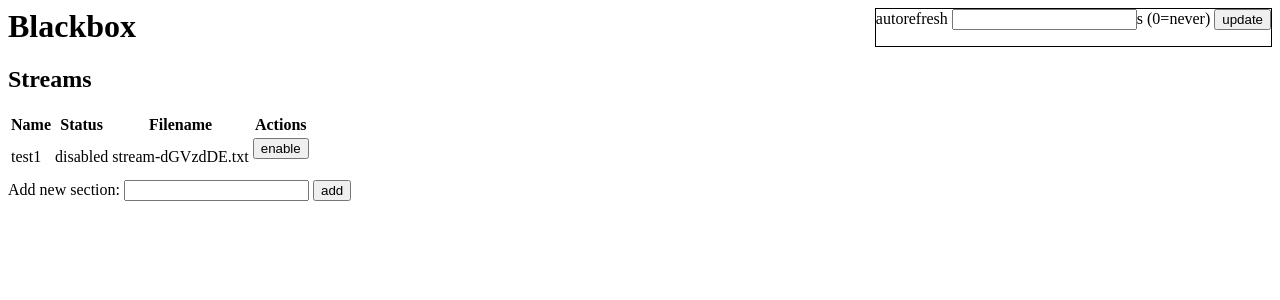
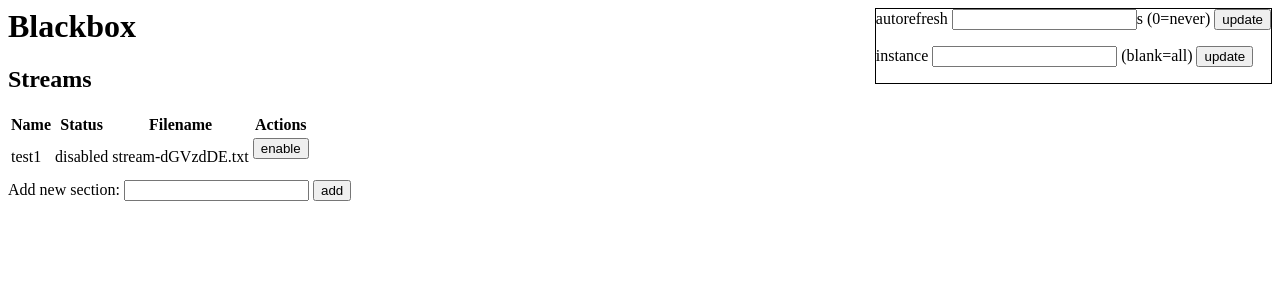
Before and after one commit to Ensembl/ensembl-2020-server, a Flask app: page /blackbox in a window 1280 px wide. Shown: the top 300 px of the page. Run offline with Flask 2, Linux system fonts and the light colour scheme; some libraries are stand-ins or nearby versions.

Commit message:
Instnace based filterin; client-side table data.

```diff
--- a/src/services/blackbox/src/server.py
+++ b/src/services/blackbox/src/server.py
@@ -3,7 +3,7 @@
 from dotenv import load_dotenv
 from flask import Flask, jsonify, request, send_from_directory, render_template, redirect, Response
 from flask_cors import CORS
-import sys, os, os.path, yaml, logging, logging.config, errno, urllib, datetime, time, collections,json
+import sys, os, os.path, yaml, logging, logging.config, errno, urllib, datetime, time, collections,json, re
 from base64 import b64encode
 
 script_dir = os.path.dirname(os.path.realpath(__file__))
@@ -12,7 +12,6 @@ script_dir = os.path.dirname(os.path.realpath(__file__))
 TODO
 
 OpenAPI
-instances
 stacks
 raw -> dataset
 ORM
@@ -25,9 +24,9 @@ CSS
 
 EXAMPLE_DATA = """
 [
-            {"instance":"test1","stack":["a","b"],"text":"Hello, world!","time":2.0},
+            {"stream":"test1","stack":["a","b"],"text":"Hello, world!","time":2.0,"instance": "abc"},
             {
-                "data":[2.0],"dataset":"raw","instance":"test1","ago":[0.0],
+                "data":[2.0],"dataset":"raw","stream":"test1","ago":[0.0],"instance": "def",
                 "count": 1, "total": 2.0, "mean": 2.0, "high": 2.0, "top": 2.0,
                 "text":"raw elapsed: num=1 total=2.00units avg=2.00units 95%ile=2.00units top=2.00units","time":2.0
             }
@@ -72,6 +71,16 @@ def rawdata_path(stream,raw):
     stream = b64encode(stream.encode("utf8"),b"-_").decode("utf8").rstrip("=")
     raw = b64encode(raw.encode("utf8"),b"-_").decode("utf8").rstrip("=")
     return os.path.join(blackbox_dir,"rawdata-{0}-{1}.txt".format(stream,raw))
+
+def page_path():
+    instance = request.args.get("instance") or request.form.get("instance") or ""
+    print("B",instance)
+    path = "/blackbox"
+    if instance:
+        path += "?"+ urllib.parse.urlencode({
+            "instance": instance
+        })
+    return path
 
 def xxx_make_fake_config():
     config = Config()
@@ -124,7 +133,8 @@ class Config:
         raws = {}
         for stream in self.streams_seen:
             tail = "/blackbox/tail?"+ urllib.parse.urlencode({
-                "stream": stream
+                "stream": stream,
+                "instance": request.args.get("instance") or ""
             })
             streams[stream] = {
                 "active": stream in self.streams_enabled,
@@ -134,11 +144,13 @@ class Config:
         for (stream,raw) in self.raw_seen:
             summary_url = "/blackbox/dataset?"+ urllib.parse.urlencode({
                 "stream": stream,
-                "dataset": raw
+                "dataset": raw,
+                "instance": request.args.get("instance") or ""
             })
             rawdata_url = "/blackbox/rawdata?"+ urllib.parse.urlencode({
                 "stream": stream,
-                "dataset": raw
+                "dataset": raw,
+                "instance": request.args.get("instance") or ""
             })
             raws[(stream,raw)] = {
                 "enabled": (stream,raw) in self.raw_enabled,
@@ -163,15 +175,15 @@ class Model:
             self.process_line(line)
 
     def write_line(self,line):
-        with open(stream_path(line["instance"]),"a") as f:
-            f.write("[{0}] {1}\n".format(fmtime(line['time']),line["text"]))
+        with open(stream_path(line["stream"]),"a") as f:
+            f.write("[{0}] ({1}) {2}\n".format(fmtime(line['time']),line['instance'],line["text"]))
 
     def write_dataset(self,line):
-        filename = dataset_path(line["instance"],line["dataset"])
-        columns = ["time","count","total","mean","high","top"]
+        filename = dataset_path(line["stream"],line["dataset"])
+        columns = ["time","instance","count","total","mean","high","top"]
         data = ""
         if (not os.path.exists(filename)) or os.path.getsize(filename) == 0:
-            with open(dataset_path(line["instance"],line["dataset"]),"w") as f:
+            with open(dataset_path(line["stream"],line["dataset"]),"w") as f:
                 names = { k: k for k in columns }
                 names["high"] = "95%ile"
                 data += "\t".join([ names[x] for x in columns ]) + "\n"
@@ -180,41 +192,21 @@ class Model:
             f.write(data)
 
     def write_data(self,line):
-        with open(rawdata_path(line["instance"],line["dataset"]),"a") as f:
+        with open(rawdata_path(line["stream"],line["dataset"]),"a") as f:
             for (ago,point) in zip(line["ago"],line["data"]):
-                f.write("{0}\t{1}\n".format(line["time"]-ago,point))
+                f.write("{0}\t{1}\t{2}\n".format(line["time"]-ago,line["instance"],point))
 
     def process_line(self,line):
-        self.config.seen(line["instance"])
+        self.config.seen(line["stream"])
         self.write_line(line)
         if "dataset" in line:
-            self.config.seen_raw(line["instance"],line["dataset"])
+            self.config.seen_raw(line["stream"],line["dataset"])
             self.write_dataset(line)
             if "data" in line:
                 self.write_data(line)
         print(line)
 
-    def get_jinja(self):
-        datasets = {}
-        for (stream,raw) in self.config.raw_seen:
-            try:
-                with open(dataset_path(stream,raw)) as f:
-                    lines = f.readlines()
-                    print(lines)
-                    headings = lines.pop(0).split("\t")
-                    if len(lines) > 0:
-                        out = {}
-                        data = lines[-1].split("\t")
-                        for (heading,data) in zip(headings,data):
-                            out[heading] = data
-                        print(out)
-                        datasets[(stream,raw)] = out
-            except OSError as e:
-                if e.errno == errno.ENOENT:
-                    pass
-        return {
-            "datasets": datasets
-        }
+instance_re = re.compile(r'\[.*?\] \((.*?)\)')
 
 def create_app(testing=False):
     model = Model()
@@ -224,7 +216,8 @@ def create_app(testing=False):
 
     @app.route('/blackbox')
     def blackbox_control():
-        return render_template("index.html", config = model.config.get_jinja(), data = model.get_jinja())
+        instance = request.args.get("instance") or ""
+        return render_template("index.html", config = model.config.get_jinja(),instance = instance)
 
     @app.route("/blackbox/<path:asset>")
     def blackbox_asset(asset):
@@ -234,10 +227,19 @@ def create_app(testing=False):
     def blackbox_dataset():
         stream = request.args.get("stream")
         dataset = request.args.get("dataset")
+        instance = request.args.get("instance")
         data = ""
         try:
             with open(dataset_path(stream,dataset)) as f:
-                data = f.readlines()
+                headings = f.readline().split("\t")
+                data += "\t".join(headings)
+                instance_heading = headings.index("instance")
+                for line in f.readlines():
+                    if instance:
+                        parts = line.split("\t")
+                        if parts[instance_heading] != instance:
+                            continue
+                    data += line
         except OSError as e:
             if e.errno == errno.ENOENT:
                 pass
@@ -247,10 +249,16 @@ def create_app(testing=False):
     def blackbox_raw():
         stream = request.args.get("stream")
         dataset = request.args.get("dataset")
+        instance = request.args.get("instance")
         data = ""
         try:
             with open(rawdata_path(stream,dataset)) as f:
-                data = f.read()
+                for line in f.readlines():
+                    if instance:
+                        parts = line.split("\t")
+                        if parts[1] != instance:
+                            continue
+                    data += line
         except OSError as e:
             if e.errno == errno.ENOENT:
                 pass
@@ -259,16 +267,23 @@ def create_app(testing=False):
     @app.route("/blackbox/tail")
     def blackbox_tail():
         stream = request.args.get("stream")
+        instance = request.args.get("instance") or ""
         path = stream_path(stream)
+        out = ""
         try:
             with open(path) as f:
-                data = f.read()
+                for line in f.readlines():
+                    if instance:
+                        m = instance_re.match(line)
+                        if m and m.group(1) != instance:
+                            continue
+                    out += line
         except OSError as e:
             if e.errno == errno.ENOENT:
                 data = "ERROR: No such file"
             else:
                 data = "ERROR: {0}".format(str(e))
-        return render_template("tail.html", data = data)
+        return render_template("tail.html", data = out)
 
     @app.route("/blackbox/mark",methods=["POST"])
     def blackbox_mark():
@@ -277,7 +292,7 @@ def create_app(testing=False):
         path = stream_path(stream)
         with open(path,"a") as f:
             f.write("[{0}] MARK: {1}\n".format(fmtime(time.time()),mark))
-        return redirect("/blackbox")
+        return redirect(page_path())
 
     @app.route("/blackbox/update-config", methods=["POST"])
     def blackbox_config():
@@ -297,14 +312,13 @@ def create_app(testing=False):
     @app.route("/blackbox/update-config-page", methods=["POST"])
     def blackbox_page_config():
         blackbox_config()
-        return redirect("/blackbox")
+        return redirect(page_path())
 
     @app.route("/blackbox/data", methods=["POST"])
     def blackbox_data():
         incoming = request.get_json(force=True)
         for line in incoming:
             model.process_line(line)
-        sys.stderr.write("Got {0} lines\n".format(len(incoming)))
         return model.config.to_json()
 
     return app
--- a/src/services/blackbox/templates/index.html
+++ b/src/services/blackbox/templates/index.html
@@ -81,6 +81,7 @@
                     out[headings[i]].x = times;
                 }
                 delete out.time;
+                delete out.instance;
                 return Object.values(out);
             }
 
@@ -93,7 +94,7 @@
                     var line = data[i].split("\t");
                     if(now - line[0]*1000 > TRUNC) { continue; }
                     x.push(plotly_time(new Date(line[0]*1000)));
-                    y.push(line[1]);
+                    y.push(line[2]);
                 }
                 return [{
                     'x': x,
@@ -118,6 +119,9 @@
                         xaxis: {
                             tickformat: '%H:%M:%S'
                         },
+                        yaxis: {
+                            rangemode: 'tozero'
+                        },
                         marker: { size: 12 }
             };
 
@@ -128,7 +132,8 @@
                     var dataset = $(this).data('dataset');
                     var url = "blackbox/dataset?"+$.param({
                         'stream': $(this).data('stream'),
-                        'dataset': $(this).data('dataset')
+                        'dataset': $(this).data('dataset'),
+                        'instance': $("#instance").attr('value')
                     });
                     $.get(url,function(data) {
                         var data = reformat(data);
@@ -141,11 +146,43 @@
                     var dataset = $(this).data('dataset');
                     var url = "blackbox/rawdata?"+$.param({
                         'stream': $(this).data('stream'),
-                        'dataset': $(this).data('dataset')
+                        'dataset': $(this).data('dataset'),
+                        'instance': $("#instance").attr('value')
                     });
                     $.get(url,function(data) {
                         var data = reformat_raw(data);
                         Plotly.newPlot(domel,data,layout);
+                    },"text");
+                });
+                $('.dataset-row').each(function() {
+                    var domel = this;
+                    var stream = $(this).data('stream');
+                    var dataset = $(this).data('dataset');
+                    var url = "blackbox/dataset?"+$.param({
+                        'stream': $(this).data('stream'),
+                        'dataset': $(this).data('dataset'),
+                        'instance': $("#instance").attr('value')
+                    });
+                    $.get(url,function(data) {
+                        var last = "";
+                        var data = data.split("\n");
+                        var headings = data.shift().split("\t");
+                        while(data.length && last == "") {
+                            last = data.pop().trim();
+                        }
+                        if(last) {
+                            last = last.split("\t");
+                            var out = {};
+                            for(var i=0;i<last.length;i++) {
+                                out[headings[i]] = last[i];
+                            }
+                            $('.dataset-number',domel).each(function() {
+                                var value = out[$(this).data('column')];
+                                if(value) {
+                                    $(this).text(value);
+                                }
+                            });
+                        }
                     },"text");
                 });
             });
@@ -155,7 +192,11 @@
         <div id="tr">
             <form method="POST" onsubmit="ar_set_cookie(); return false">
                 autorefresh <input id="autorefresh"/>s (0=never)
-                <input type="submit" name="update" value="update"/>
+                <input type="submit" name="update" value="update"/><br/>
+            </form>
+            <form method="GET" action="blackbox">
+                instance <input id="instance" name="instance" value="{{ instance |e }}"/> (blank=all)
+                <input type="submit" name="" value="update"/><br/>
             </form>
         </div>
         <h1>Blackbox</h1>
@@ -176,11 +217,13 @@
                     {% if smodel.active %}
                     <form method="POST" action="blackbox/update-config-page">
                         <input type="hidden" name="disable" value="{{ stream |e }}"/>
+                        <input type="hidden" name="instance" value="{{ instance |e }}"/>
                         <button>disable</button>
                     </form>
                     {% else %}
                     <form method="POST" action="blackbox/update-config-page">
                         <input type="hidden" name="enable" value="{{ stream |e }}"/>
+                        <input type="hidden" name="instance" value="{{ instance |e }}"/>
                         <button>enable</button>
                     </form>
                     {% endif %}
@@ -191,6 +234,7 @@
         <form method="POST" action="blackbox/update-config-page">
             Add new section:
             <input name="enable"/>
+            <input type="hidden" name="instance" value="{{ instance |e }}"/>
             <input type="submit" name="add" value="add"/>
         </form>
         {% for (stream,smodel) in config.streams.items() | sort %}
@@ -200,6 +244,7 @@
         <form method="POST" action="blackbox/mark">
             Add mark:
             <input type="hidden" name="stream" value="{{ stream |e }}"/>
+            <input type="hidden" name="instance" value="{{ instance |e }}"/>
             <input name="mark"/>
             <button>mark</button>
 
@@ -218,7 +263,7 @@
             </tr>
             {% for ((streamname,rawname),raw) in config.raws.items() | sort %}
             {% if streamname == stream %}
-            <tr>
+            <tr class="dataset-row" data-stream="{{streamname |e}}" data-dataset="{{rawname |e}}">
                 <td>{{ rawname }}</td>
                 <td>
                     {% if raw.enabled %}
@@ -230,25 +275,18 @@
                 <td>
                     {{ raw.filename }}
                 </td>
-                {% if (streamname,rawname) in data.datasets %}
-                <td>{{ data.datasets[(streamname,rawname)]["count"] }}</td>
-                <td>{{ data.datasets[(streamname,rawname)]["total"] }}</td>
-                <td>{{ data.datasets[(streamname,rawname)]["mean"] }}</td>
-                <td>{{ data.datasets[(streamname,rawname)]["95%ile"] }}</td>
-                <td>{{ data.datasets[(streamname,rawname)]["top"] }}</td>
-                {% else %}
-                <td>-</td>
-                <td>-</td>
-                <td>-</td>
-                <td>-</td>
-                <td>-</td>
-                {% endif %}
+                <td class="dataset-number" data-column="count">-</td>
+                <td class="dataset-number" data-column="total">-</td>
+                <td class="dataset-number" data-column="mean">-</td>
+                <td class="dataset-number" data-column="95%ile">-</td>
+                <td class="dataset-number" data-column="top">-</td>
                 <td>
                     <a href="{{ raw.summary_url |e }}" target="_blank">open summaries</a>
                     {% if raw.enabled %}
                     <form method="POST" action="blackbox/update-config-page">
                         <input type="hidden" name="raw-stream" value="{{ streamname |e }}"/>
                         <input type="hidden" name="raw-disable" value="{{ rawname |e }}"/>
+                        <input type="hidden" name="instance" value="{{ instance |e }}"/>
                         <button>raw data off</button>
                     </form>
                     <a href="{{ raw.rawdata_url |e }}" target="_blank">raw data</a>
@@ -256,6 +294,7 @@
                     <form method="POST" action="blackbox/update-config-page">
                         <input type="hidden" name="raw-stream" value="{{ streamname |e }}"/>
                         <input type="hidden" name="raw-enable" value="{{ rawname |e }}"/>
+                        <input type="hidden" name="instance" value="{{ instance |e }}"/>
                         <button>raw data on</button>
                     </form>
                     {% endif %}
@@ -268,6 +307,7 @@
             Add new dataset:
             <input type="hidden" name="raw-stream" value="{{ stream |e }}"/>
             <input name="raw-disable"/>
+            <input type="hidden" name="instance" value="{{ instance |e }}"/>
             <input type="submit" name="add" value="add"/>
         </form>
         {% for ((streamname,rawname),raw) in config.raws.items() | sort %}
--- a/src/services/blackbox/templates/tail.html
+++ b/src/services/blackbox/templates/tail.html
@@ -2,9 +2,7 @@
     <head>
     </head>
     <body>
-        <pre>
-        {{data |e}}
-        </pre>
+        <pre>{{data |e}}</pre>
         <script>window.scrollTo(0,document.body.scrollHeight)</script>
     </body>
 </html>
```
